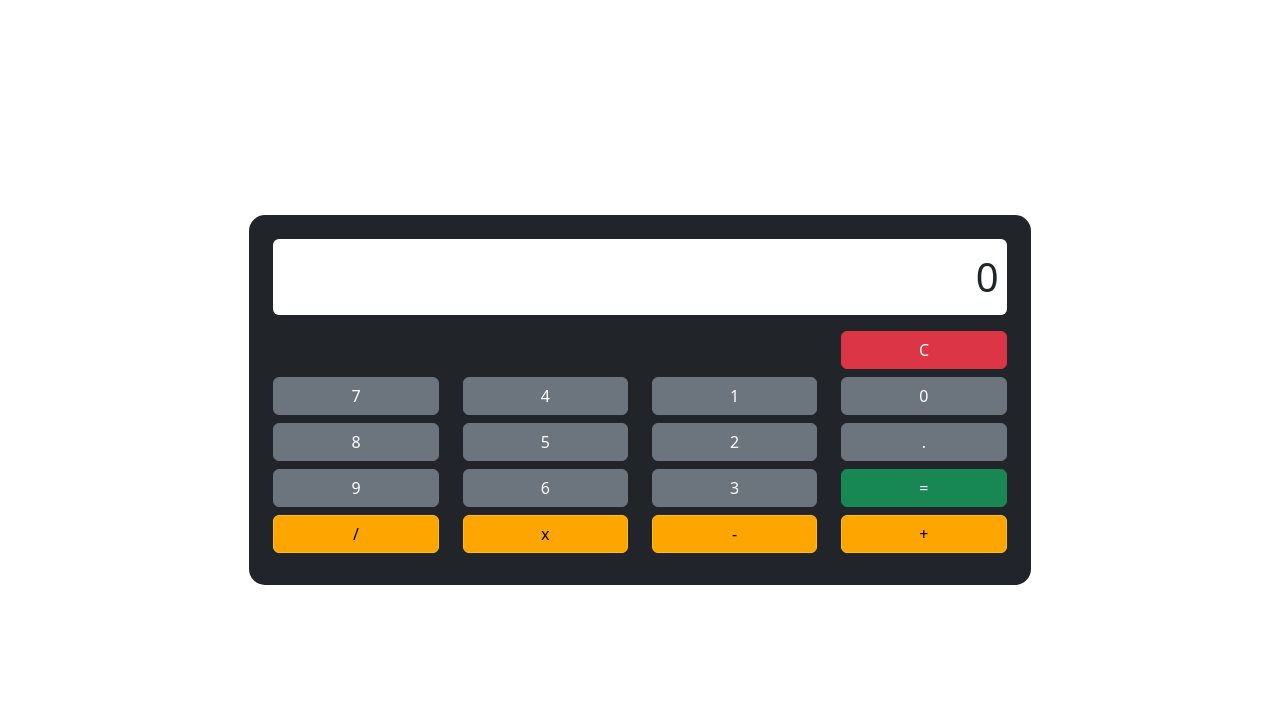
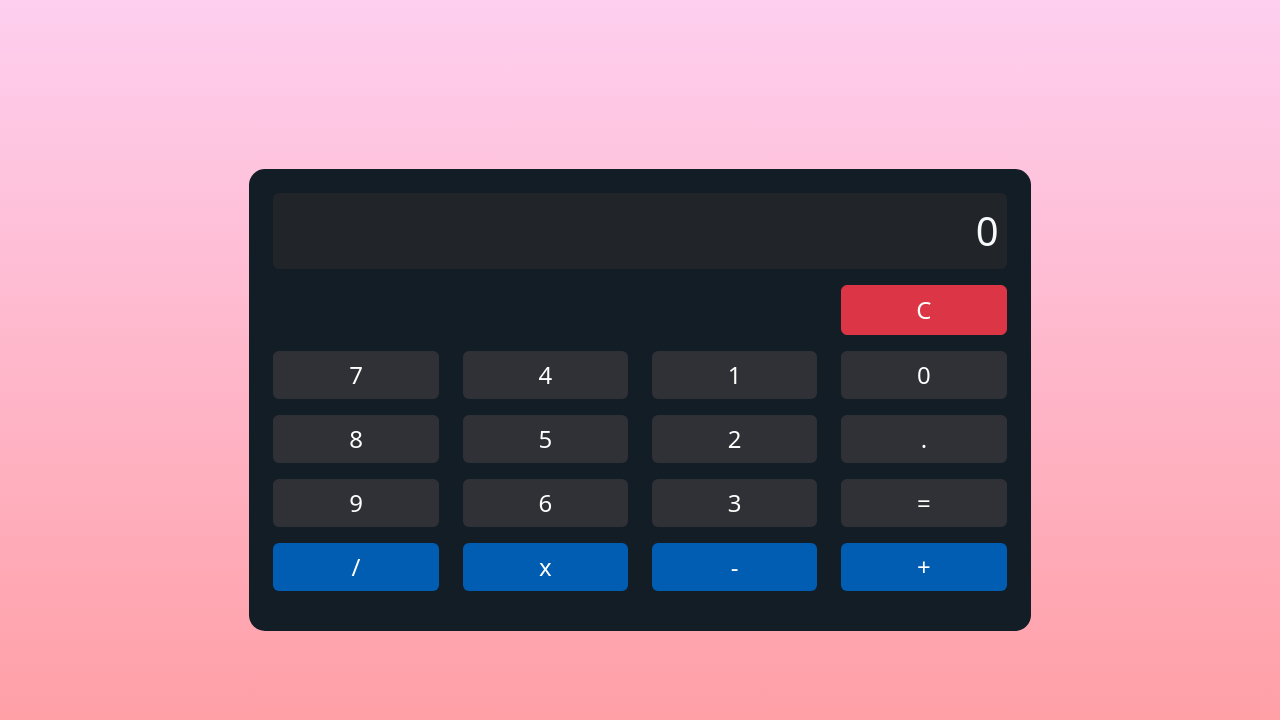
Before and after one commit to javi2754/SimpleCalculator, a plain HTML site: page Index.html in a window 1280 px wide. Drawn offline with nearby package versions, Linux system fonts and the light colour scheme.

Commit message:
completed the simple calculator

```diff
--- a/Index.html
+++ b/Index.html
@@ -18,43 +18,43 @@
 <body>
     <div class="container">
         <div class="d-flex justify-content-center align-items-center vh-100">
-            <div class="bg-dark p-4 calcultor-box">
-                <div id="result" class="bg-white text-dark rounded text-end p-2 fs-1 result-box">0</div>
+            <div class="p-4 calcultor-box">
+                <div id="result" class="text-light rounded text-end p-2 fs-1 bg-dark result-box">0</div>
 
                 <div class="row mt-3">
 
                     <div class="col-9"></div>
                     <div class="col-3">
-                        <button class="btn btn-danger mb-2 w-100" onclick="clearResult()">C</button>
+                        <button class="btn btn-danger mb-3   w-100 clear-btn" onclick="clearResult()">C</button>
                     </div>
 
                     <div class="col">
 
-                        <button class="btn btn-secondary mb-2 w-100" onclick="addValue('7')">7</button>
-                        <button class="btn btn-secondary mb-2 w-100" onclick="addValue('8')">8</button>
-                        <button class="btn btn-secondary mb-2 w-100" onclick="addValue('9')">9</button>
-                        <button class="btn btn-warning mb-2 w-100 operator-btn" onclick="addValue('/')">/</button>
+                        <button class="btn mb-3 w-100 value-btn" onclick="addValue('7')">7</button>
+                        <button class="btn mb-3 w-100 value-btn" onclick="addValue('8')">8</button>
+                        <button class="btn mb-3 w-100 value-btn" onclick="addValue('9')">9</button>
+                        <button class="btn mb-3 w-100 operator-btn" onclick="addValue('/')">/</button>
                     </div>
 
                     <div class="col">
-                        <button class="btn btn-secondary mb-2 w-100" onclick="addValue('4')">4</button>
-                        <button class="btn btn-secondary mb-2 w-100" onclick="addValue('5')">5</button>
-                        <button class="btn btn-secondary mb-2 w-100" onclick="addValue('6')">6</button>
-                        <button class="btn btn-warning mb-2 w-100 operator-btn" onclick="addValue('*')">x</button>
+                        <button class="btn mb-3 w-100 value-btn" onclick="addValue('4')">4</button>
+                        <button class="btn mb-3 w-100 value-btn" onclick="addValue('5')">5</button>
+                        <button class="btn mb-3 w-100 value-btn" onclick="addValue('6')">6</button>
+                        <button class="btn mb-3 w-100 operator-btn" onclick="addValue('*')">x</button>
                     </div>
 
                     <div class="col">
-                        <button class="btn btn-secondary mb-2 w-100" onclick="addValue('1')">1</button>
-                        <button class="btn btn-secondary mb-2 w-100" onclick="addValue('2')">2</button>
-                        <button class="btn btn-secondary mb-2 w-100" onclick="addValue('3')">3</button>
-                        <button class="btn btn-warning mb-2 w-100 operator-btn" onclick="addValue('-')">-</button>
+                        <button class="btn mb-3 w-100 value-btn" onclick="addValue('1')">1</button>
+                        <button class="btn mb-3 w-100 value-btn" onclick="addValue('2')">2</button>
+                        <button class="btn mb-3 w-100 value-btn" onclick="addValue('3')">3</button>
+                        <button class="btn mb-3 w-100 operator-btn" onclick="addValue('-')">-</button>
                     </div>
 
                     <div class="col">
-                        <button class="btn btn-secondary mb-2 w-100 " onclick="addValue('0')">0</button>
-                        <button class="btn btn-secondary mb-2 w-100" onclick="addValue('.')">.</button>
-                        <button class="btn btn-success mb-2 w-100" onclick="calculate()">=</button>
-                        <button class="btn btn-warning mb-2 w-100 operator-btn" onclick="addValue('+')">+</button>
+                        <button class="btn mb-3 w-100 value-btn" onclick="addValue('0')">0</button>
+                        <button class="btn mb-3 w-100 value-btn" onclick="addValue('.')">.</button>
+                        <button class="btn mb-3 w-100 value-btn" onclick="calculate()">=</button>
+                        <button class="btn mb-3 w-100 operator-btn" onclick="addValue('+')">+</button>
                     </div>
 
                 </div>
--- a/style.css
+++ b/style.css
@@ -3,16 +3,53 @@
     margin: 0;
     padding: 0;
 }
-
+body{
+    background: #FF9A9E;
+    background: linear-gradient(0deg,rgba(255, 154, 158, 1) 0%, rgba(254, 207, 239, 1) 100%);
+}
 .calcultor-box{
     border-radius: 1rem;
     max-width: 70%;
+    background-color: #121D26;
 }
-
+.clear-btn{
+    font-size: 1.5rem;
+}
 .operator-btn{
-    background-color: orange;
+    background-color: #005DB2;
+    font-size: 1.5rem;
+    color: white;
+    border: none;
 }
 
 .operator-btn:hover{
-    background-color: rgb(255, 194, 80);
+    background-color: #005cb2bf;
+    color: white;
 }
+
+.operator-btn:active {
+  background-color: #005cb2bf !important;
+  border-color: #005cb2bf !important;
+  box-shadow: none !important;
+  color: white !important;
+}
+
+
+.value-btn{
+    background-color: #303136;
+    font-size: 1.5rem;
+    color: white;
+    border: none;
+}
+
+.value-btn:hover{
+    background-color: #303136a6;
+    color: white;
+}
+
+.value-btn:active {
+  background-color: #303136 !important;
+  border-color: #303136 !important;
+  box-shadow: none !important;
+  color: white !important;
+}
```
